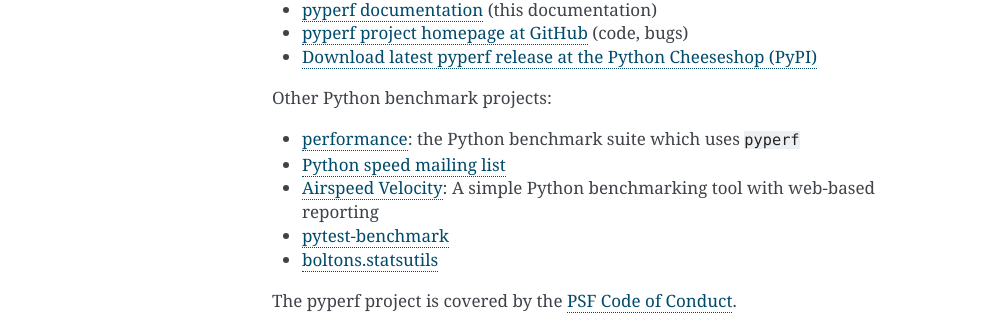
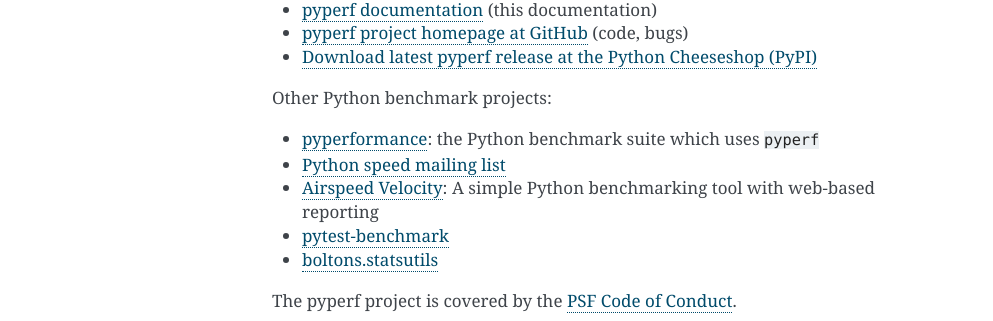
Before and after one commit to psf/pyperf, a Sphinx documentation site: the page built from doc/index.rst, in a window 1280 px wide. Shown: the part 1100-1421 px from the top of the page, without its empty margins (148-1141 px from the left). Built offline with Sphinx 7.4.7, drawn with Linux system fonts in a browser that asks for light colours.

Commit message:
performance project was renamed to pyperformance

```diff
--- a/doc/index.rst
+++ b/doc/index.rst
@@ -50,7 +50,7 @@
 
 Other Python benchmark projects:
 
-* `performance <https://pypi.python.org/pypi/performance>`_: the Python
+* `pyperformance <https://pypi.python.org/pypi/pyperformance>`_: the Python
   benchmark suite which uses ``pyperf``
 * `Python speed mailing list
   <https://mail.python.org/mailman/listinfo/speed>`_
```
